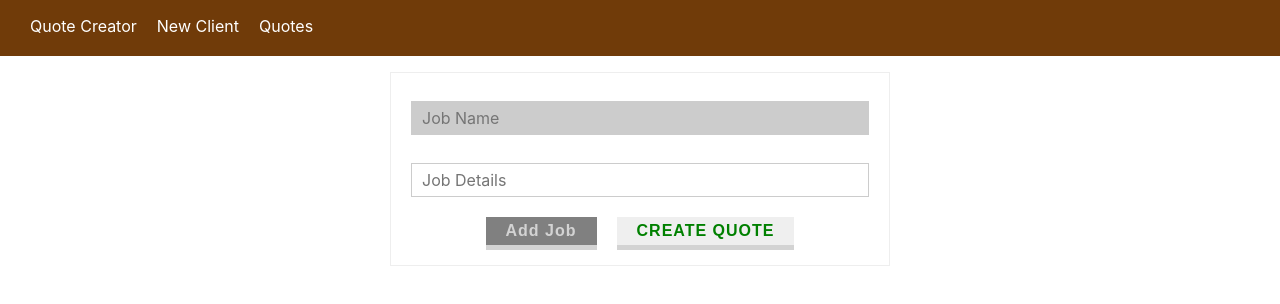
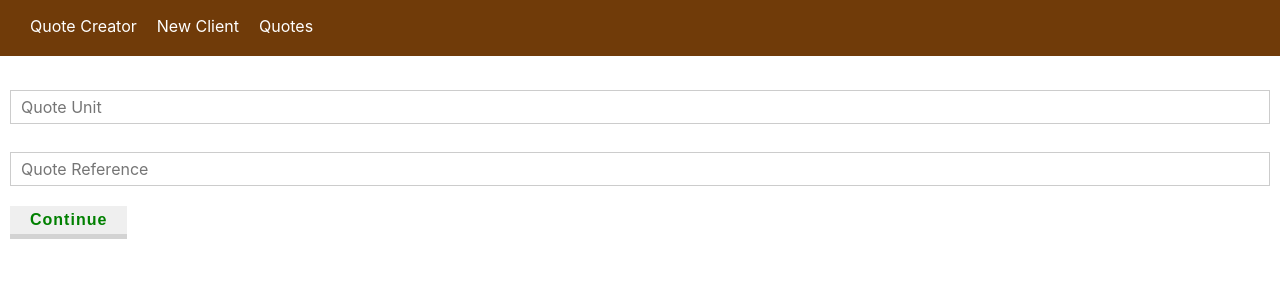
Before and after one commit to WillisMeow/quote, a React (Create React App) app: page /newquote in a window 1280 px wide. Shown: the top 304 px of the page. Built offline with nearby package versions, Linux system fonts and the light colour scheme.

Commit message:
added QuoteReference.js

```diff
--- a/src/containers/QuoteCreator/Quote/NewQuote.js
+++ b/src/containers/QuoteCreator/Quote/NewQuote.js
@@ -7,6 +7,7 @@ import classes from './NewQuote.module.css'
 import Button from '../../../components/UI/Button/Button';
 import * as ActionCreators from '../../../store/actions/index';
 import Job from './Jobs/Job/Job';
+import QuoteReference from './QuoteReference';
 
 class NewQuote extends Component {
     state = {
@@ -166,10 +167,10 @@ class NewQuote extends Component {
         }
         let quoteData = {
             client: formData,
+            reference: this.props.quoteReference,
             jobs: this.props.jobsArray
         }
         this.props.onSubmitQuote(quoteData)
-        /* this.props.history.push('/'); */
     }
 
     render () {
@@ -206,7 +207,6 @@ class NewQuote extends Component {
         }
 
         let currentForm = (
-            <>
                 <form onSubmit={this.quoteSubmitHandler}>
                     {jobElementArray.map((jobElement) => {
                         return (
@@ -233,11 +233,15 @@ class NewQuote extends Component {
                     </Button>
                     <Button btnType="Success">CREATE QUOTE</Button>
                 </form>
-            </>
         )
 
-        /* const input = document.querySelector("input");
-        input.focus() */
+        if (this.props.quoteReferenceIsEmpty) {
+            return (
+                currentForm = (
+                    <QuoteReference />
+                )
+            )
+        }
 
         let quoteSubmittedRedirect = null
         if (this.props.quoteSubmitted) {
@@ -260,6 +264,8 @@ const mapStateToProps = state => {
         clientForm: state.client.clientForm,
         client: state.quote.client,
         quoteSubmitted: state.quote.quoteSubmitted,
+        quoteReferenceIsEmpty: state.quote.quoteReference.length < 1,
+        quoteReference: state.quote.quoteReference
     }
 }
 const mapDispatchToProps = dispatch => {
--- /dev/null
+++ b/src/containers/QuoteCreator/Quote/QuoteReference.js
@@ -0,0 +1,136 @@
+import React, { Component } from 'react';
+import { connect } from 'react-redux';
+
+import Input from '../../../components/UI/Input/Input';
+import * as ActionCreators from '../../../store/actions/index';
+import Button from '../../../components/UI/Button/Button';
+
+class QuoteReference extends Component {
+    state = {
+        referenceForm: {
+            quoteUnit: {
+                elementType: 'input',
+                elementConfig: {
+                    type: 'text',
+                    placeholder: 'Quote Unit'
+                },
+                value: '',
+                validation: {
+                    required: true
+                },
+                valid: false,
+                touched: false
+            },
+            quoteReference: {
+                elementType: 'input',
+                elementConfig: {
+                    type: 'text',
+                    placeholder: 'Quote Reference'
+                },
+                value: '',
+                validation: {
+                    required: true
+                },
+                valid: false,
+                touched: false
+            }
+        },
+        formIsValid: false
+    }
+
+    checkValidity(value, rules) {
+        let isValid = true;
+
+        if (rules.required) {
+            isValid = isValid = value.trim() !== '' && isValid;
+        }
+        if (rules.minLength) {
+            isValid = value.length >= rules.minLength && isValid;
+        }
+        if (rules.maxLength) {
+            isValid = value.length <= rules.maxLength && isValid
+        }
+        return isValid
+    }
+
+    inputChangedHandler = (event, inputIdentifier) => {
+        const updatedReferenceForm = {
+            ...this.state.referenceForm
+        }
+        const updatedFormElement = {
+            ...updatedReferenceForm[inputIdentifier]
+        }
+        updatedFormElement.value = event.target.value;
+        updatedFormElement.valid = this.checkValidity(updatedFormElement.value, updatedFormElement.validation);
+        updatedFormElement.touched = true;
+        updatedReferenceForm[inputIdentifier] = updatedFormElement;
+
+        let formIsValid = true;
+        for (let inputIdentifier in updatedReferenceForm) {
+            formIsValid = updatedReferenceForm[inputIdentifier].valid && formIsValid;
+        }
+        this.setState({referenceForm : updatedReferenceForm, formIsValid : formIsValid})
+    }
+
+    formSubmitHandler = (event) => {
+        event.preventDefault();
+        const formData = {};
+        for (let formElement in this.state.referenceForm) {
+            formData[formElement] = this.state.referenceForm[formElement].value
+        }
+        console.log(formData)
+
+        this.props.onSubmitReferenceForm(formData)
+    }
+
+    render () {
+        let formElementArray = [];
+        for (let formElement in this.state.referenceForm) {
+            formElementArray.push({
+                id: formElement,
+                config: this.state.referenceForm[formElement]
+            })
+        }
+
+        let form = (
+                <form onSubmit={this.formSubmitHandler}>
+                        {formElementArray.map((formElement) => {
+                            return (
+                                <Input
+                                    autoFocus={formElement.id === 'jobId' ? true : false} // to focus on jobId element when initially rendered
+                                    key={formElement.id}
+                                    elementType={formElement.config.elementType}
+                                    elementConfig={formElement.config.elementConfig}
+                                    value= {formElement.config}
+                                    invalid={!formElement.config.valid}
+                                    shouldValidate={formElement.config.validation}
+                                    touched={formElement.config.touched}
+                                    changed={(event) => this.inputChangedHandler(event, formElement.id)}
+                                    // valueType={this.props.clientForm.company.elementConfig.placeholder}
+                                />
+                            )
+                        })}
+                        <Button btnType="Success">Continue</Button>
+                    </form>
+        )
+
+        return (
+            <div>
+                {form}
+            </div>
+        )
+    }
+}
+
+const mapStateToProps = state => {
+    return {
+        quoteReference: state.quote.quoteReference
+    }
+}
+const mapDispatchToProps = dispatch => {
+    return {
+        onSubmitReferenceForm: (formData) => dispatch(ActionCreators.submitReferenceForm(formData))
+    }
+}
+
+export default connect(mapStateToProps, mapDispatchToProps)(QuoteReference);
--- a/src/containers/QuoteCreator/Quote/Quotes.js
+++ b/src/containers/QuoteCreator/Quote/Quotes.js
@@ -1,8 +1,9 @@
 import React, { Component } from 'react';
 import { connect } from 'react-redux';
+
 import Spinner from '../../../components/UI/Spinner/Spinner';
-
 import * as ActionCreators from '../../../store/actions/index';
+import classes from './Quotes.module.css';
 
 class Quotes extends Component {
     componentDidMount () {
@@ -18,16 +19,35 @@ class Quotes extends Component {
 
         if(!this.props.loading) {
             quotes = quotesArray.map((quote) => {
+                let jobs = []
+                for (let job in quote.jobs) {
+                    jobs.push({
+                        key: quote.jobs[job].key,
+                        jobId: quote.jobs[job].jobId,
+                        jobDetails: quote.jobs[job].jobDetails
+                    })
+                }
                 return (
-                    <div>
-                        <p>{quote.id}</p>
-                        <p>{quote.client.company}</p>
+                    // TODO: Only show Quote Client, Quote Number, Quote unit
+                    // TODO: add clickability, to lead to quote.
+                    <div className={classes.Quote}>
+                        <p>Client: {quote.client.company}</p>
+                        {/* <p>Client: {quote.jobs}</p> */}
+                        {jobs.map((job) => {
+                            return (
+                                <div>
+                                    <p>Job Name: {job.jobId}</p>
+                                    <p>Job Details: {job.jobDetails}</p>
+                                </div>
+                            )
+                        })}
+
                     </div>
                 )
             })
         }
         return (
-            <div>
+            <div className={classes.Quotes}>
                 {quotes}
             </div>
         )
--- a/src/containers/QuoteCreator/Quote/Quotes.module.css
+++ b/src/containers/QuoteCreator/Quote/Quotes.module.css
@@ -0,0 +1,20 @@
+.Quotes {
+    margin: 20px auto;
+    width: 80%;
+    text-align: left;
+    border: 1px solid #eee;
+    padding: 10px;
+    box-sizing: border-box;
+}
+
+@media (min-width: 600px) {
+    .Quotes {
+        width: 500px
+    }
+}
+
+.Quote {
+    padding: 0 5px;
+    margin: 5px;
+    border: 1px solid #eee;
+}
--- a/src/store/actions/actionType.js
+++ b/src/store/actions/actionType.js
@@ -14,6 +14,7 @@ export const INIT_QUOTE = "INIT_QUOTE"
 export const SUBMIT_QUOTE_START = "SUBMIT_QUOTE_START"
 export const SUBMIT_QUOTE_SUCCESS = "SUBMIT_QUOTE_SUCCESS"
 export const SUBMIT_QUOTE_FAIL = "SUBMIT_QUOTE_FAIL"
+export const SUBMIT_REFERENCE_FORM = "SUBMIT_REFERENCE_FORM"
 
 export const FETCH_QUOTES_START = "FETCH_QUOTES_START"
 export const FETCH_QUOTES_SUCCESS = "FETCH_QUOTES_SUCCESS"
--- a/src/store/actions/index.js
+++ b/src/store/actions/index.js
@@ -11,6 +11,7 @@ export {
     initQuote,
     submitQuote,
     fetchQuotes,
+    submitReferenceForm,
     addNewJob,
     deleteJob,
     editJob
--- a/src/store/actions/quote.js
+++ b/src/store/actions/quote.js
@@ -84,6 +84,14 @@ export const fetchQuotes = () => {
     }
 }
 
+//--------------------QUOTE REFERENCE--------------------//
+export const submitReferenceForm = (formData) => {
+    return {
+        type: actionTypes.SUBMIT_REFERENCE_FORM,
+        formData: formData
+    }
+}
+
 //--------------------ADDING JOBS--------------------//
 
 export const addNewJob = (jobData) => { // adds current job to jobs array
--- a/src/store/reducers/quote.js
+++ b/src/store/reducers/quote.js
@@ -3,6 +3,7 @@ import * as actionTypes from '../actions/actionType';
 const initialState = {
     quotes: [],
     jobs: [],
+    quoteReference: [],
     loading: false,
     error: false,
     quoteSubmitted: false
@@ -62,6 +63,11 @@ const reducer = (state = initialState, action) => {
                 error: true,
                 loading: false
             }
+        case actionTypes.SUBMIT_REFERENCE_FORM:
+            return {
+                ...state,
+                quoteReference: action.formData
+            }
         case actionTypes.ADD_NEW_JOB:
             return {
                 ...state,
```
